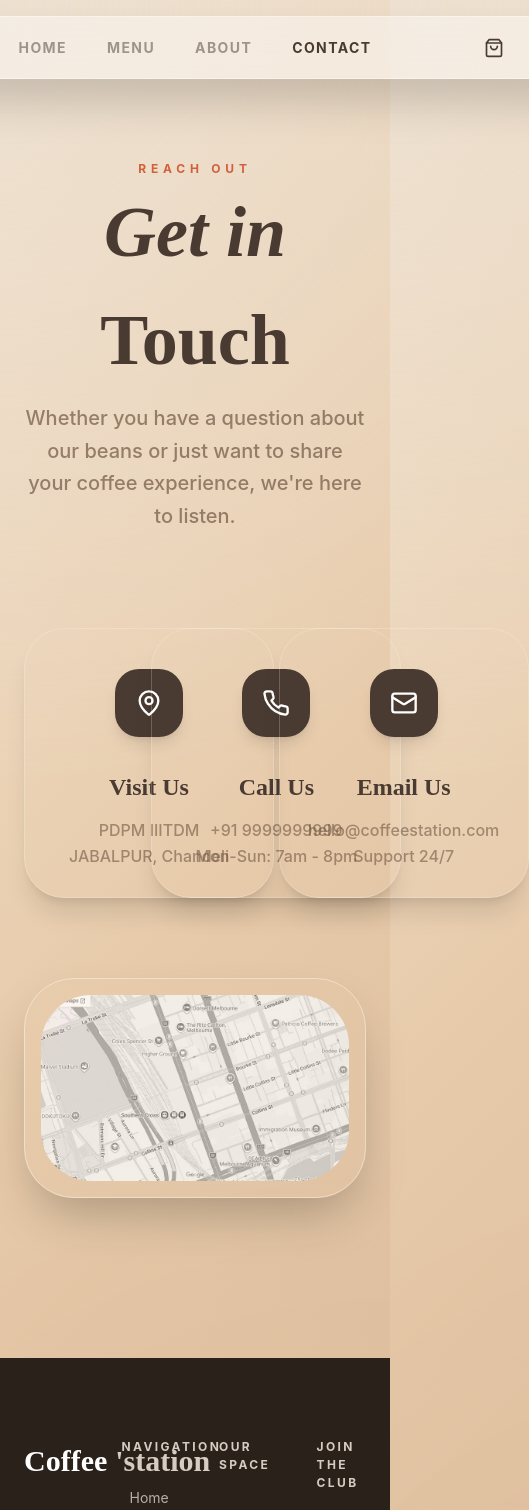
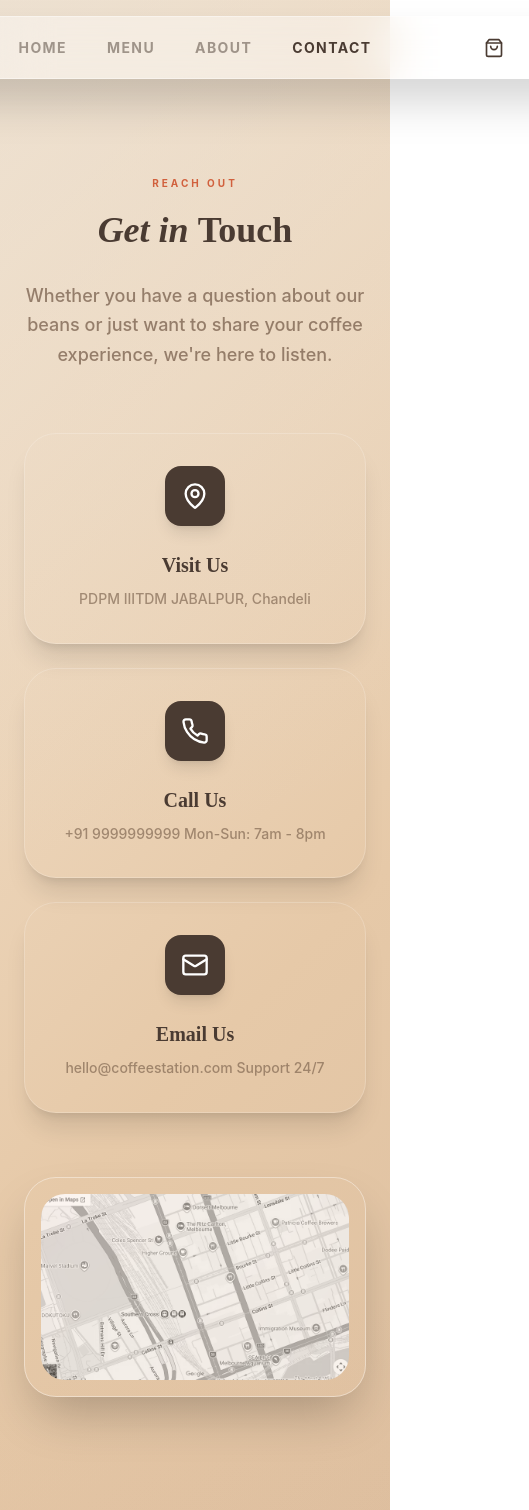
Before and after one commit to rachel0623123/coffee_station_nick, a React (Vite) app: page /contact in a window 390 px wide. Shown: the top 1510 px of the page, 529 px wide, since content can reach past the window. Built offline with nearby package versions, Linux system fonts and the light colour scheme.

Commit message:
feat: implemented contact page responsive.

```diff
--- a/src/app/index.css
+++ b/src/app/index.css
@@ -113,9 +113,9 @@ main {
     }
 
     .map_image_card {
-        @apply relative p-4 rounded-card-lg shadow-2xl border border-white/40 overflow-hidden
+        @apply relative p-4 rounded-[32px] shadow-2xl border border-white/40 overflow-hidden
     }
     .map_image_card-img {
-        @apply w-full h-full object-cover rounded-card-lg
+        @apply w-full h-full object-cover rounded-[24px]
     }
 }
--- a/src/shared/ui/card/ContactCard.tsx
+++ b/src/shared/ui/card/ContactCard.tsx
@@ -2,12 +2,12 @@ import type { IconType } from "react-icons";
 
 export const ContactCard = ({title, content, icon: Icon,}: {title: string, content: string, icon: IconType;}) => {
   return (
-    <div className="w-[250px] h-[270px] p-10 rounded-card text-center flex flex-col items-center hover:bg-white/40 transition-all duration-500 group border-1 border-white/20 shadow-xl ">
-        <div className="p-5 bg-coffee-900 text-white rounded-3xl mb-8 group-hover:rotate-6 transition-transform duration-300 shadow-lg text-hgTxt">
+    <div className="p-8 sm:p-10 rounded-[32px] sm:rounded-[40px] text-center flex flex-col items-center hover:bg-white/40 transition-all duration-500 group border-1 border-white/20 shadow-xl">
+        <div className="p-4 sm:p-5 bg-coffee-900 text-hgTxt text-white rounded-2xl sm:rounded-3xl mb-6 sm:mb-8 group-hover:rotate-6 transition-transform duration-300 shadow-lg">
             <Icon />
         </div>
-        <h3 className="text-lgTxt font-serif font-bold text-coffee-900 mb-3">{title}</h3>
-        <p className="text-coffee-800/60 font-medium leading-relaxed whitespace-pre-line">{content}</p>
+        <h3 className="text-bgTxt sm:text-lgTxt font-serif font-bold text-coffee-900 mb-2 sm:mb-3">{title}</h3>
+        <p className="text-smTxt sm:text-base text-coffee-800/60 font-medium leading-relaxed whitespace-pre-line">{content}</p>
     </div>
   );
 };
--- a/src/shared/ui/contact/GetInTouchSection.tsx
+++ b/src/shared/ui/contact/GetInTouchSection.tsx
@@ -6,16 +6,16 @@ import { ImageCard } from "../card/ImageCard";
 
 export const GetInTouchSection = () => {
     return (
-        <section className="pt-20 pb-20 relative min-h-screen">
+        <section className="pt-24 sm:pt-32 pb-16 sm:pb-20 relative min-h-screen">
             <div className="container mx-auto px-6 max-w-4xl relative z-10">
-                <div className="text-center mb-24">
-                    <p className="text-terracotta font-bold uppercase tracking-[0.4em] text-sm1Txt block">Reach Out</p>
-                    <h1 className="text-lgTtl font-bold text-coffee-900 mb-2 font-serif italic">
+                <div className="text-center mb-16 sm:mb-24">
+                    <span className="text-terracotta font-bold uppercase tracking-[0.3em] sm:tracking-[0.4em] text-sm3Txt sm:text-sm1Txt mb-3 sm:mb-4 block">Reach Out</span>
+                    <h1 className="text-Ttl sm:text-bgTtl md:text-lgTtl font-bold text-coffee-900 mb-6 sm:mb-8 font-serif italic">
                         Get in <span className="not-italic">Touch</span>
                     </h1>
-                    <p className="text-coffee-800/70 max-w-2xl mx-auto font-medium text-bgTxt leading-relaxed">Whether you have a question about our beans or just want to share your coffee experience, we're here to listen.</p>
+                    <p className="text-coffee-800/70 max-w-2xl mx-auto font-medium text-mdTxt sm:text-bgTxt leading-relaxed">Whether you have a question about our beans or just want to share your coffee experience, we're here to listen.</p>
                 </div>
-                <div className="grid grid-cols-3 gap-10 mb-20">
+                <div className="grid sm:grid-cols-2 md:grid-cols-3 gap-6 sm:gap-10 mb-16 sm:mb-20">
                     <ContactCard title="Visit Us" content="PDPM IIITDM JABALPUR, Chandeli" icon={LuMapPin} />
                     <ContactCard title="Call Us" content="+91 9999999999 Mon-Sun: 7am - 8pm" icon={LuPhone} />
                     <ContactCard title="Email Us" content="hello@coffeestation.com Support 24/7" icon={LuMail} />
```
